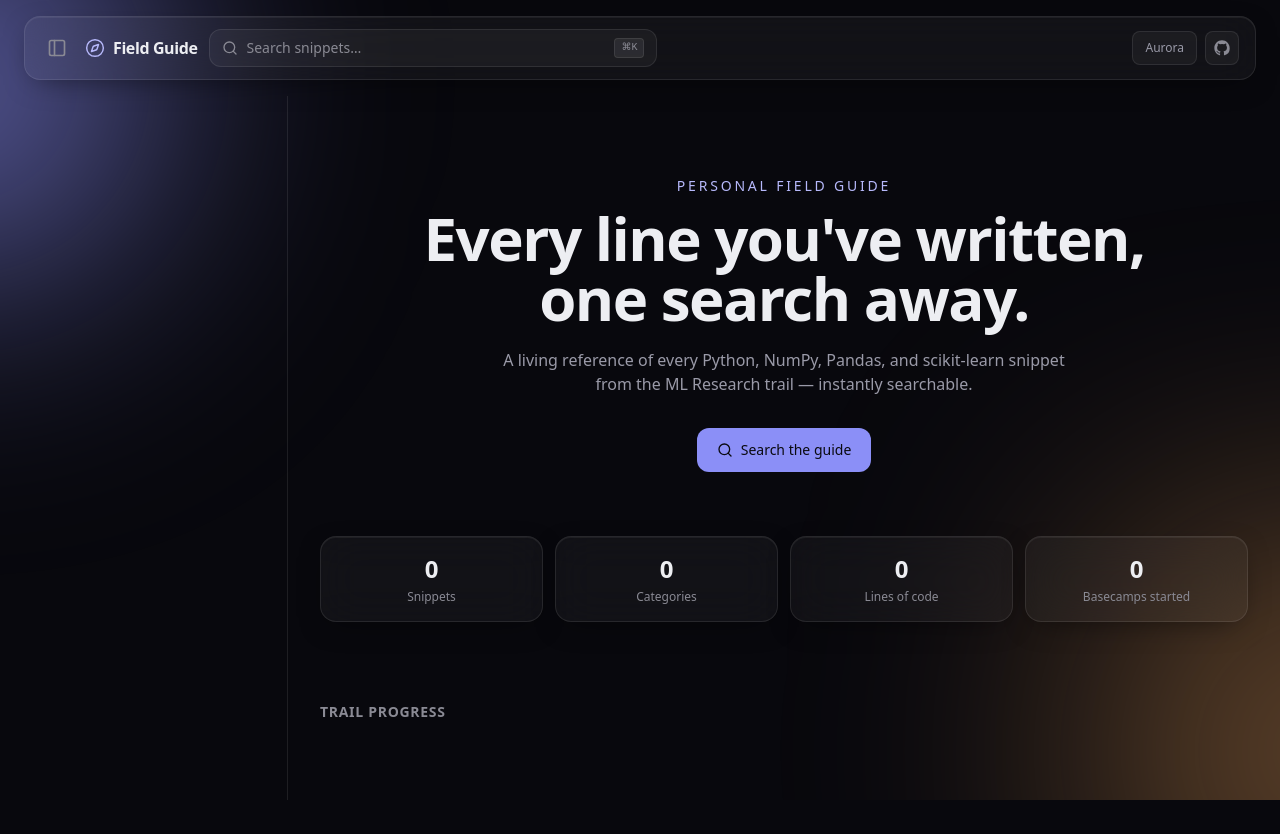
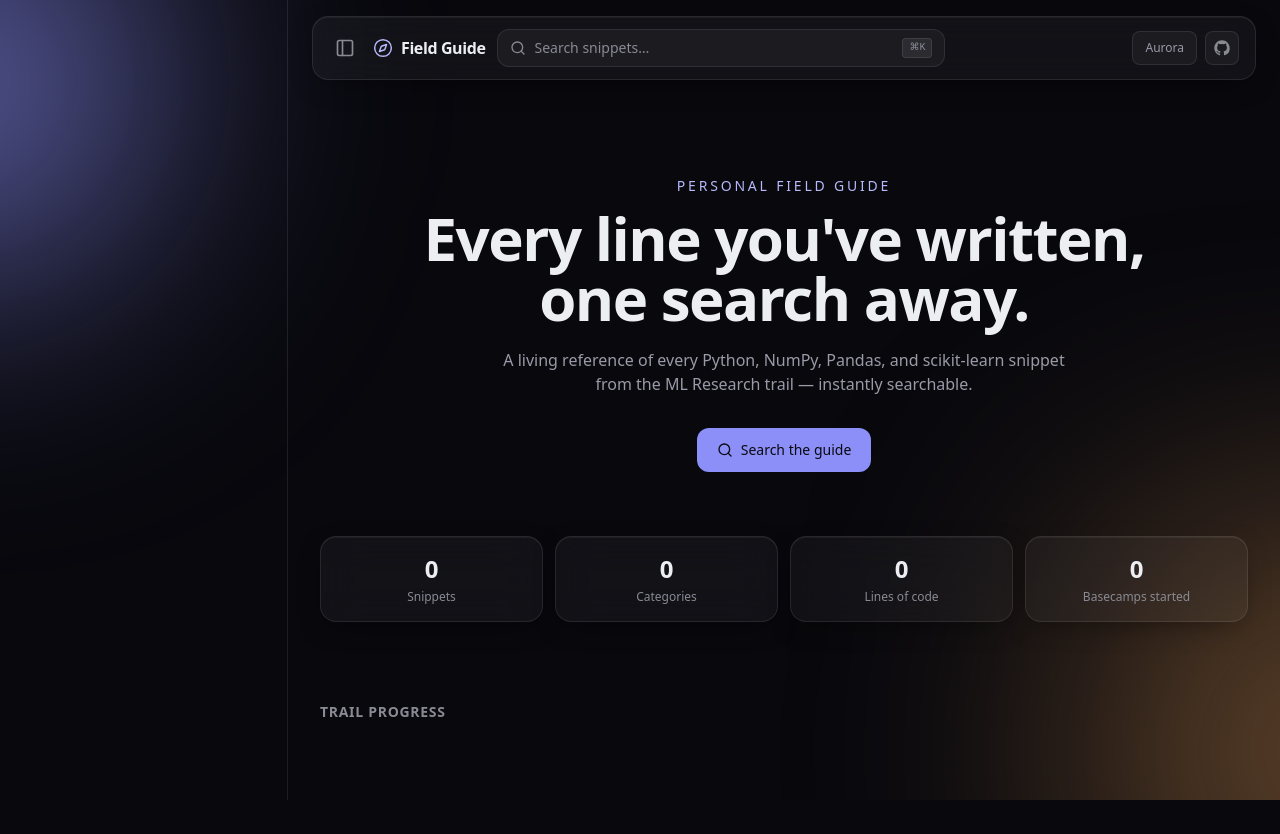
Before and after one commit to SpicyFalcon619/ml-research-journey, a React (Vite) app in the folder webapp/: page / in a window 1280 px wide. Built offline with nearby package versions, Linux system fonts and the light colour scheme.

Commit message:
Revert layout, fix line number overlap

```diff
--- a/webapp/src/App.tsx
+++ b/webapp/src/App.tsx
@@ -31,20 +31,10 @@ function App() {
   return (
     <>
       <GradientMesh />
-      <div className="mx-auto flex min-h-screen flex-col max-w-[1600px]">
-        {/* TopBar now spans the full width at the top */}
-        <div className="w-full z-30">
-          <TopBar
-            onOpenSearch={() => setPaletteOpen(true)}
-            onToggleSidebar={() => setSidebarOpen((v) => !v)}
-          />
-        </div>
-
-        {/* The Sidebar and Main Content sit side-by-side below the TopBar */}
-        <div className="flex flex-1 min-h-0 relative">
+      <div className="mx-auto flex min-h-screen max-w-[1600px]">
         <aside
           className={cn(
-              'sticky top-24 hidden h-[calc(100vh-6rem)] shrink-0 border-r border-[var(--color-border)] lg:block transition-[width,opacity,margin] duration-300 ease-in-out',
+            'sticky top-0 hidden h-screen shrink-0 border-r border-[var(--color-border)] lg:block transition-[width,opacity,margin] duration-300 ease-in-out',
             sidebarOpen ? 'w-72 opacity-100' : 'w-0 border-none opacity-0 overflow-hidden'
           )}
         >
@@ -53,6 +43,10 @@ function App() {
           </div>
         </aside>
         <div className="flex min-w-0 flex-1 flex-col transition-all duration-300 ease-in-out">
+          <TopBar
+            onOpenSearch={() => setPaletteOpen(true)}
+            onToggleSidebar={() => setSidebarOpen((v) => !v)}
+          />
           <main className="flex-1 px-4 py-8 sm:px-8">
             <Suspense fallback={null}>
               <Routes>
@@ -65,7 +59,6 @@ function App() {
           </main>
         </div>
       </div>
-      </div>
       <CommandPalette open={paletteOpen} onClose={() => setPaletteOpen(false)} />
     </>
   )
--- a/webapp/src/index.css
+++ b/webapp/src/index.css
@@ -254,7 +254,7 @@ body {
   counter-increment: line;
   display: block;
   min-height: 1.625em;
-  padding-left: 3.75rem;
+  padding-left: 4.25rem; /* Increased padding to give more room for line numbers */
   position: relative;
   scroll-margin: 6rem;
 }
@@ -262,7 +262,7 @@ body {
   content: counter(line);
   position: absolute;
   left: 1rem;
-  width: 2.25rem;
+  width: 2.5rem; /* slightly wider box for line numbers */
   text-align: right;
   color: var(--color-code-ink-faint);
   user-select: none;
```
Lines whose indentation alone changed are shown as unchanged.
